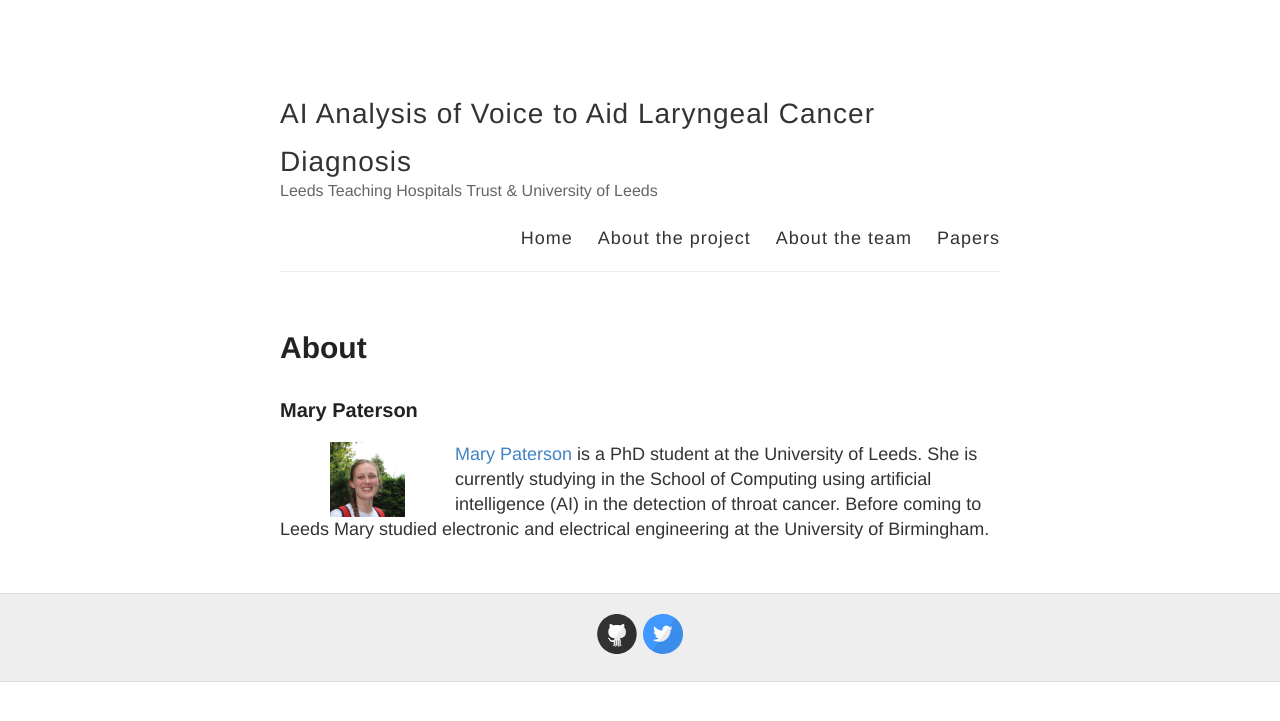
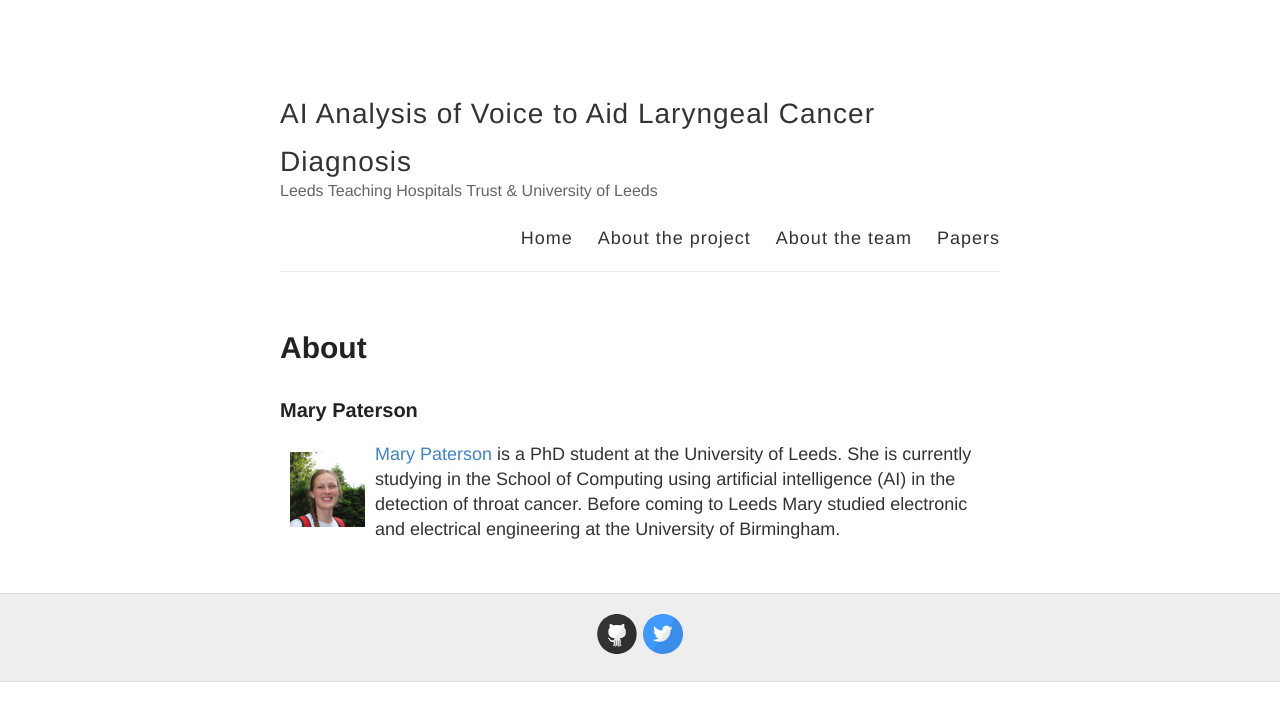
Before and after one commit to mary-paterson/mary-paterson.github.io, a Jekyll site: the page built from about.md, in a window 1280 px wide. Shown: the top 721 px of the page. Built offline with Jekyll 4.4.1, drawn with Linux system fonts in a browser that asks for light colours.

Commit message:
Update about.md

```diff
--- a/about.md
+++ b/about.md
@@ -6,4 +6,4 @@
 
 ### Mary Paterson
 
-<img  align="left" width="75"  src="/images/Profile.jpg" style="vertical-align:middle;margin:0px 50px"> [Mary Paterson](https://eps.leeds.ac.uk/computing/pgr/8564/mary-paterson) is a PhD student at the University of Leeds. She is currently studying in the School of Computing using artificial intelligence (AI) in the detection of throat cancer. Before coming to Leeds Mary studied electronic and electrical engineering at the University of Birmingham.
+<img  align="left" width="75"  src="/images/Profile.jpg" style="vertical-align:middle;margin:10px 10px"> [Mary Paterson](https://eps.leeds.ac.uk/computing/pgr/8564/mary-paterson) is a PhD student at the University of Leeds. She is currently studying in the School of Computing using artificial intelligence (AI) in the detection of throat cancer. Before coming to Leeds Mary studied electronic and electrical engineering at the University of Birmingham.
```
